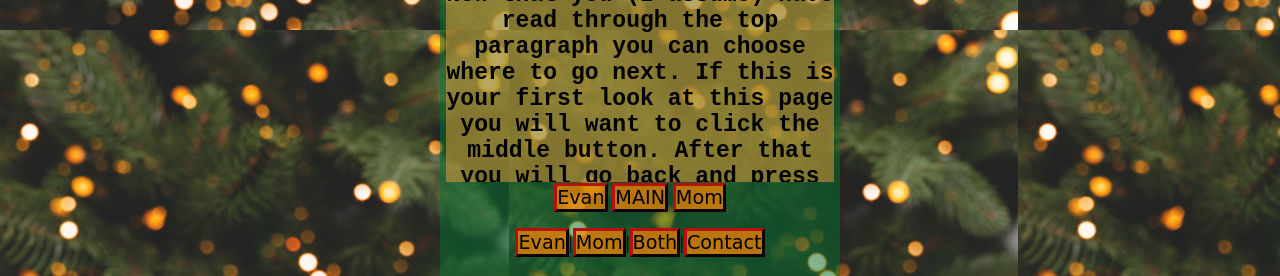
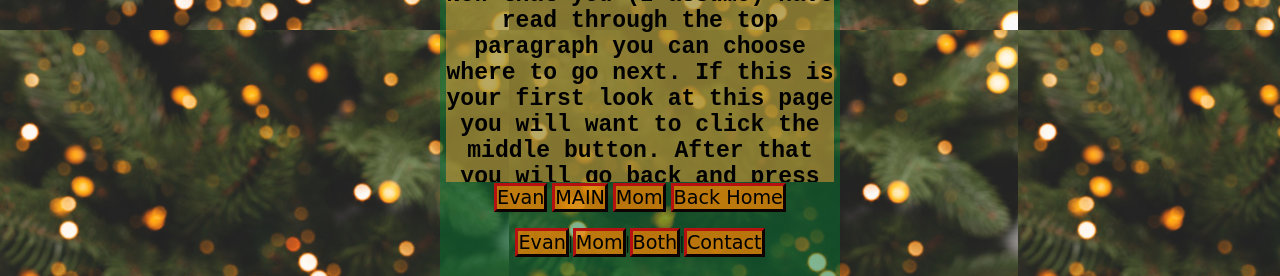
Before and after one commit to DNSMoashy/Christmas, a plain HTML site: page index.html in a window 1280 px wide. Shown: the part 648-924 px from the top of the page. Drawn offline with Linux system fonts and the light colour scheme.

Commit message:
fix links yet again
more links fixed

```diff
--- a/index.css
+++ b/index.css
@@ -6,7 +6,7 @@
 }
 
 html {
-    background-image: url(/assets/blurtree.jpg);
+    background-image: url(./assets/blurtree.jpg);
 }
 
 header, body {
--- a/index.html
+++ b/index.html
@@ -10,7 +10,7 @@
 
     <header>
         <nav></nav>
-        <img class="hdimg" src="./../assets/donks.jpg" alt="donkeys in christmas gear" height="240" width="300">
+        <img class="hdimg" src="./assets/donks.jpg" alt="donkeys in christmas gear" height="240" width="300">
         <h1>'22 Christmas List</h1>
     </header>
 
@@ -47,9 +47,11 @@
                 </p>
             </article>
         </section>
-            <a role="button" class="button" href="./../Evan/evan.html"><span>Evan</span></a>
-            <a role="button" class="button" href="./../Main/main.html"><span>MAIN</span></a>
-            <a role="button" class="button" href="./../Mom/mom.html"><span>Mom</span></a>
+            <a role="button" class="button" href="./Evan/evan.html"><span>Evan</span></a>
+            <a role="button" class="button" href="./Main/main.html"><span>MAIN</span></a>
+            <a role="button" class="button" href="./Mom/mom.html"><span>Mom</span></a>
+            <a role="button" class="button" href="https://dnsmoashy.github.io/moashy.github.io/">
+                <span>Back Home</span></a>
     </div>
  </body>
  <br>
```
Also changed, not shown: Main/main.html (+3 -1 lines).
